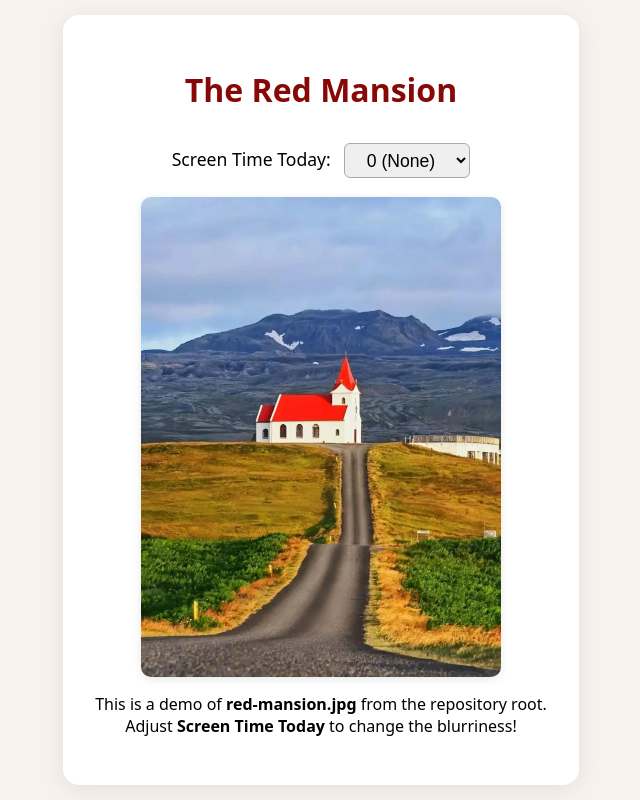
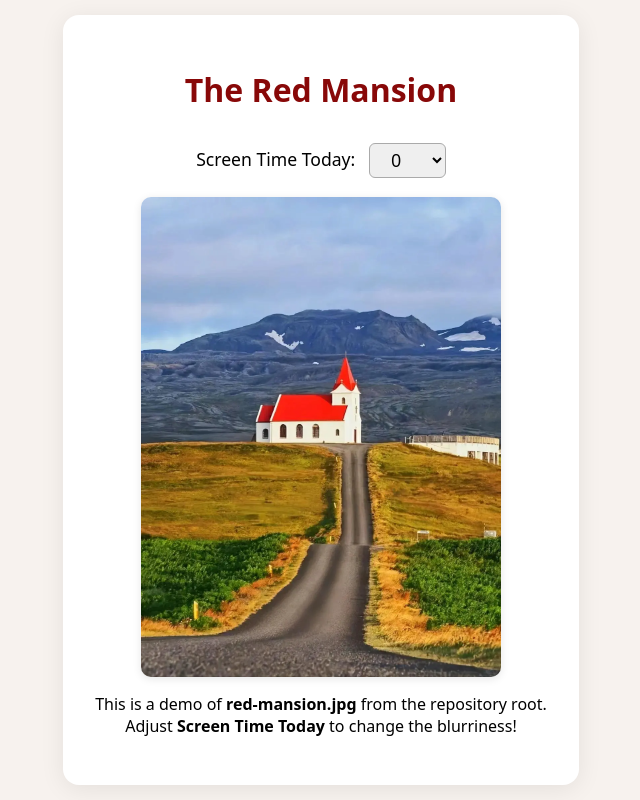
Before and after one commit to yrenat/yrenat.github.io, a plain HTML site: page index.html in a window 1280 px wide. Shown: the whole page, without its empty margins (319-959 px from the left). Drawn offline with Linux system fonts and the light colour scheme.

Commit message:
remove none notation

```diff
--- a/index.html
+++ b/index.html
@@ -59,7 +59,7 @@
     <div class="blurness-control">
       <label for="blurness">Screen Time Today:</label>
       <select id="blurness">
-        <option value="0">0 (None)</option>
+        <option value="0">0</option>
         <option value="1">1</option>
         <option value="2">2</option>
         <option value="3">3</option>
```
